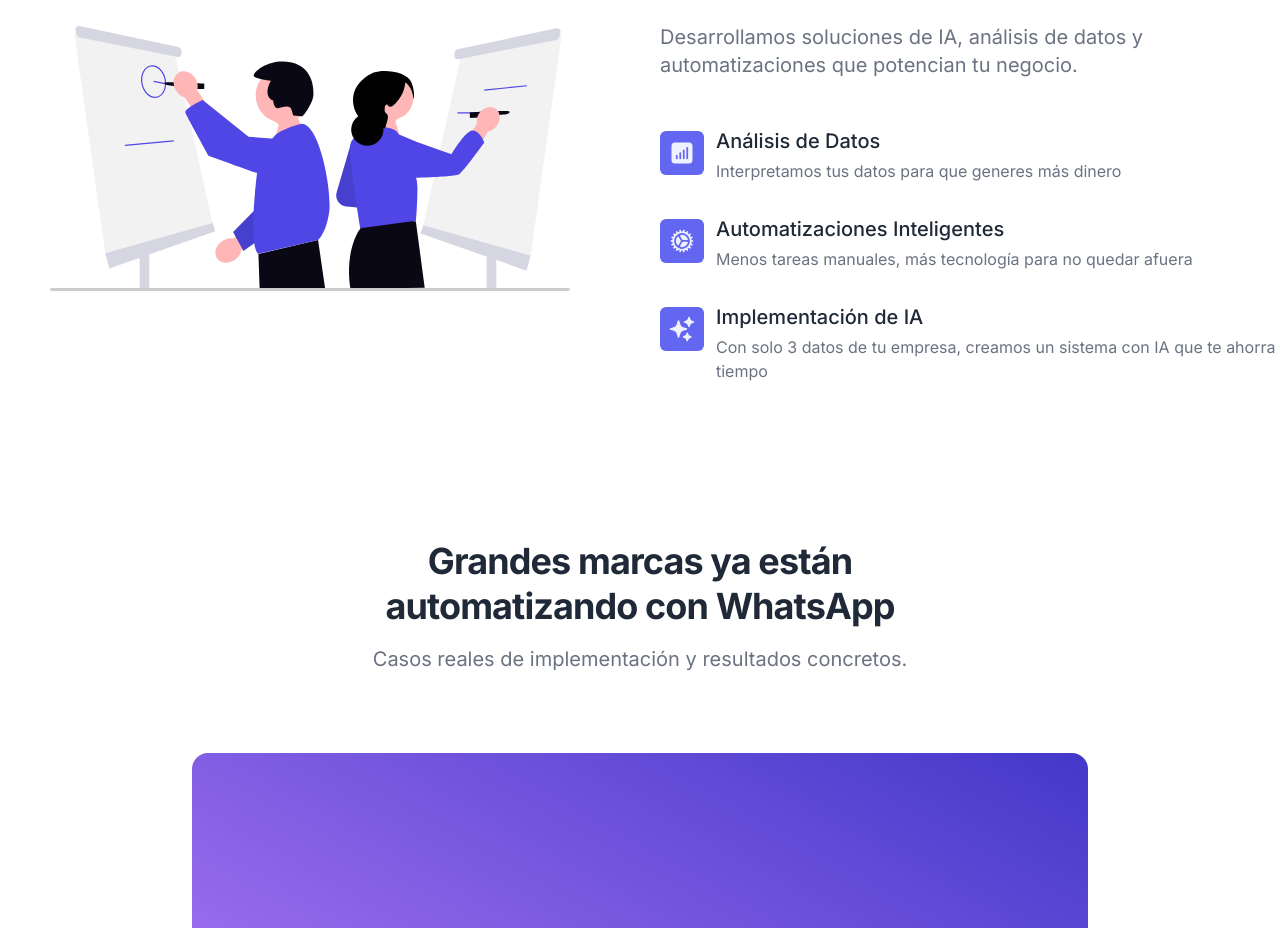
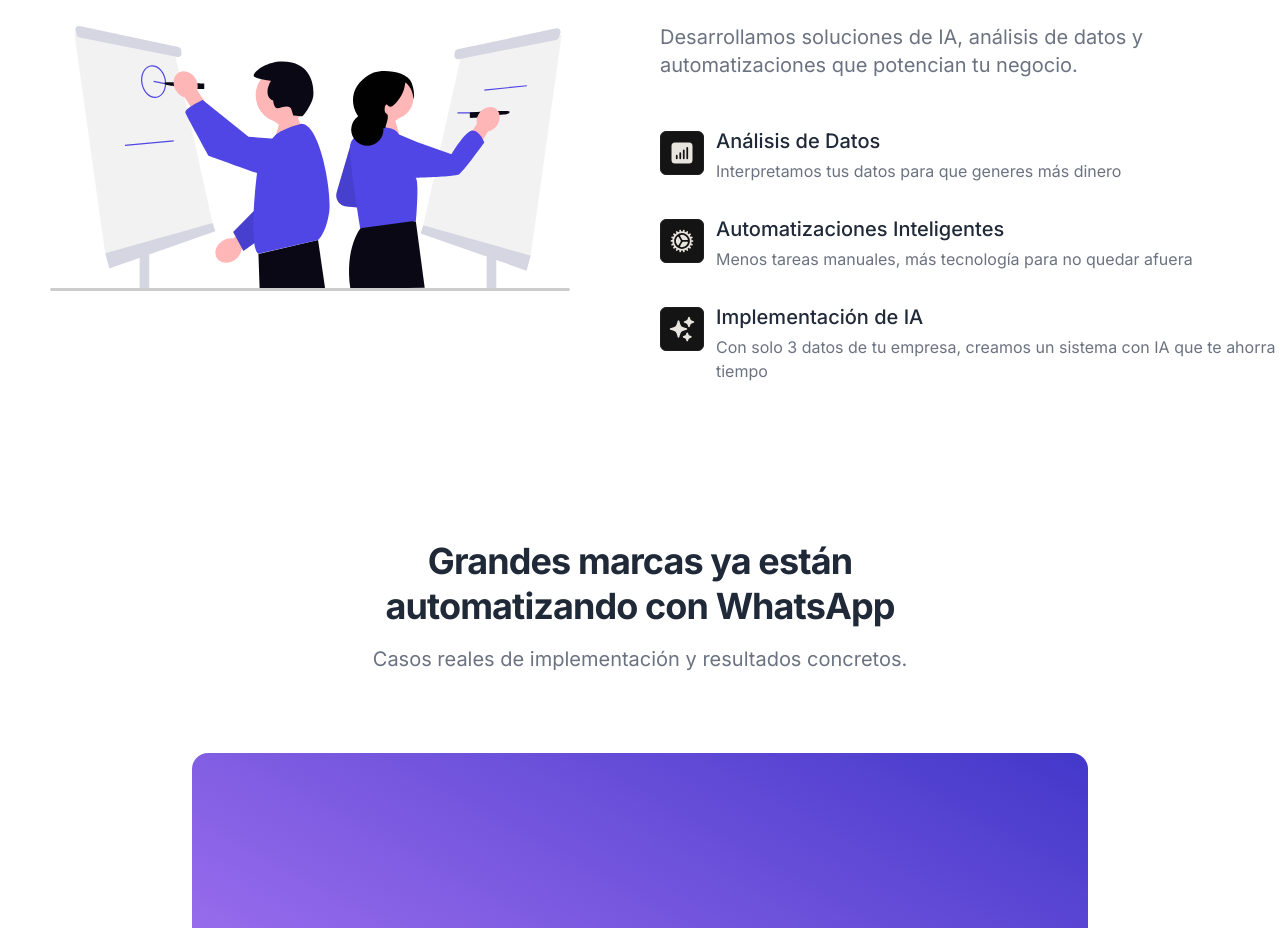
Before and after one commit to emiperaltaok/syncro-landing, a Next.js app: page / in a window 1280 px wide. Shown: the part 1140-2068 px from the top of the page. Built offline with nearby package versions, Linux system fonts and the light colour scheme.

Commit message:
design: benefits off-white colors

```diff
--- a/src/components/Benefits.tsx
+++ b/src/components/Benefits.tsx
@@ -68,9 +68,9 @@ export const Benefits = (props: Readonly<BenefitsProps>) => {
 function Benefit(props: any) {
   return (
       <div className="flex items-start mt-8 space-x-3">
-        <div className="flex items-center justify-center flex-shrink-0 mt-1 bg-indigo-500 rounded-md w-11 h-11 ">
+        <div className="flex items-center justify-center flex-shrink-0 mt-1 bg-[#141414] border border-[#1e1e1e] rounded-md w-11 h-11 ">
           {React.cloneElement(props.icon, {
-            className: "w-7 h-7 text-indigo-50",
+            className: "w-7 h-7 text-[#e8e4de]",
           })}
         </div>
         <div>
```
